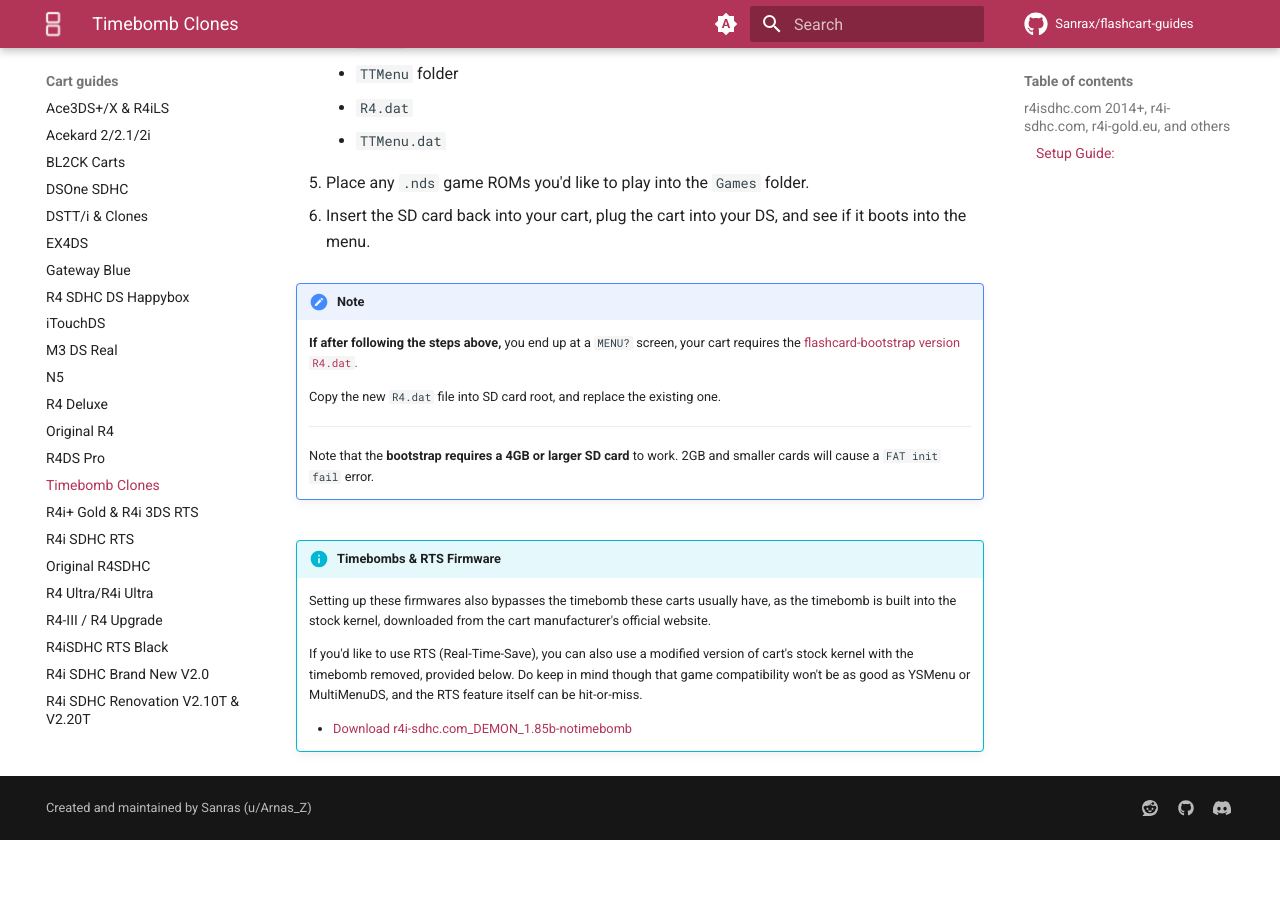
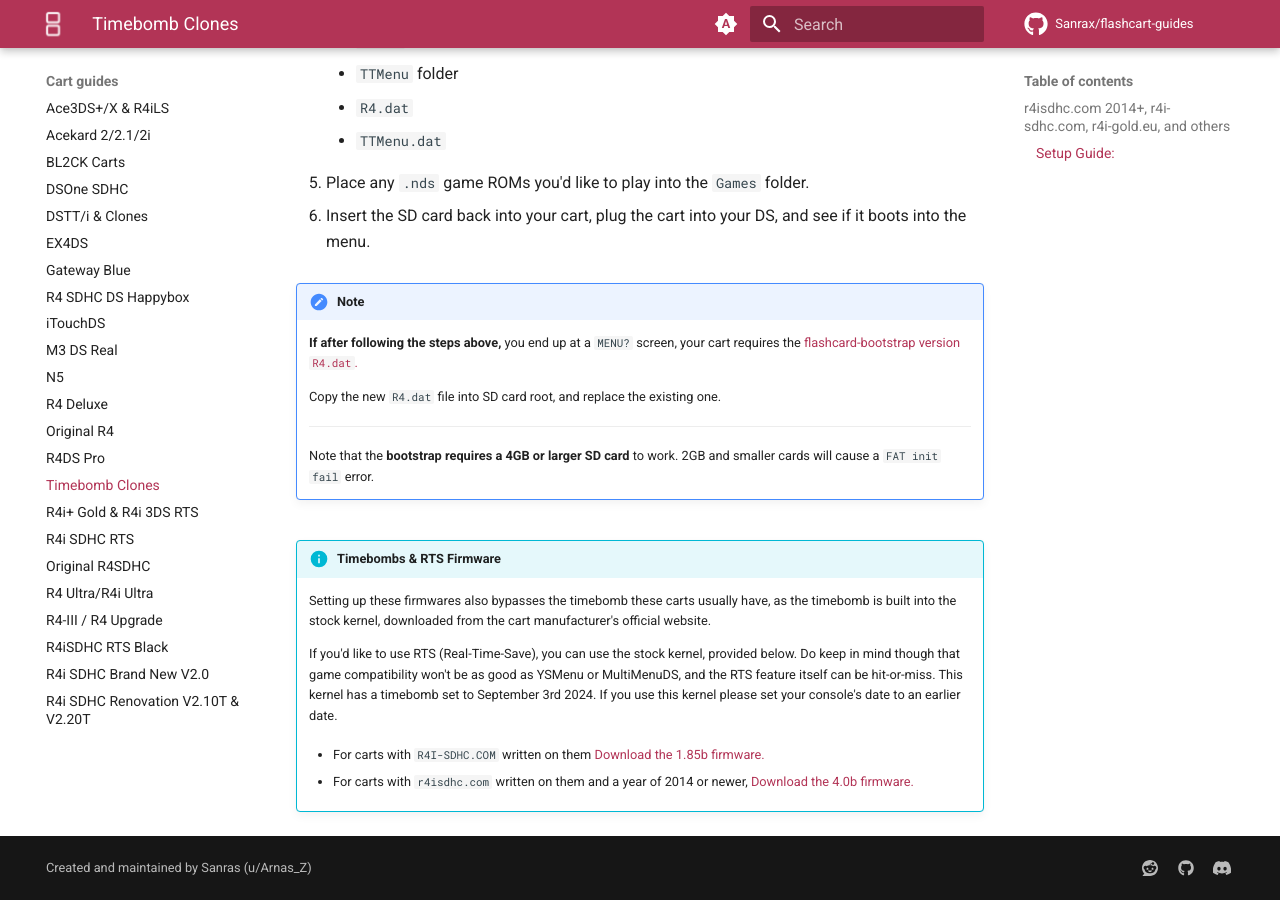
Before and after one commit to Sanrax/flashcart-guides, an MkDocs documentation site: the page built from docs/cart-guides/r4i-sdhc.md, in a window 1280 px wide and 900 px high, scrolled down 742 px. Built offline with MkDocs 1.6.1 and Material for MkDocs 9.7.7, drawn with Linux system fonts in a browser that asks for light colours; comment, search, counter and statistics services are not loaded; before the commit the page ends 1582 px from its top, so only the background shows below that.

Commit message:
Fixed some links

```diff
--- a/docs/cart-guides/r4i-sdhc.md
+++ b/docs/cart-guides/r4i-sdhc.md
@@ -75,6 +75,8 @@
 
     Setting up these firmwares also bypasses the timebomb these carts usually have, as the timebomb is built into the stock kernel, downloaded from the cart manufacturer's official website.
 
-    If you'd like to use RTS (Real-Time-Save), you can also use a modified version of cart's stock kernel with the timebomb removed, provided below. Do keep in mind though that game compatibility won't be as good as YSMenu or MultiMenuDS, and the RTS feature itself can be hit-or-miss.
+    If you'd like to use RTS (Real-Time-Save), you can use the stock kernel, provided below. Do keep in mind though that game compatibility won't be as good as YSMenu or MultiMenuDS, and the RTS feature itself can be hit-or-miss. This kernel has a timebomb set to September 3rd 2024. If you use this kernel please set your console's date to an earlier date.
 
-    - [Download r4i-sdhc.com_DEMON_1.85b-notimebomb](https://flashcard-archive.ds-homebrew.com/r4i-sdhc.com/old/r4i-sdhc.com_DEMON_1.85b-notimebomb.zip)
+    - For carts with `R4I-SDHC.COM` written on them [Download the 1.85b firmware.](https://archive.flashcarts.net/r4i-sdhc.com/old/r4i-sdhc.com_DEMON_1.85b.zip)
+
+    - For carts with `r4isdhc.com` written on them and a year of 2014 or newer, [Download the 4.0b firmware.](https://archive.flashcarts.net/r4isdhc.com/old/r4isdhc.com_2014-2023_DEMON_4.0b.zip)
```
Also changed, not shown: docs/extras/multimenuds_bootstrap.md (+1 -1 lines).
